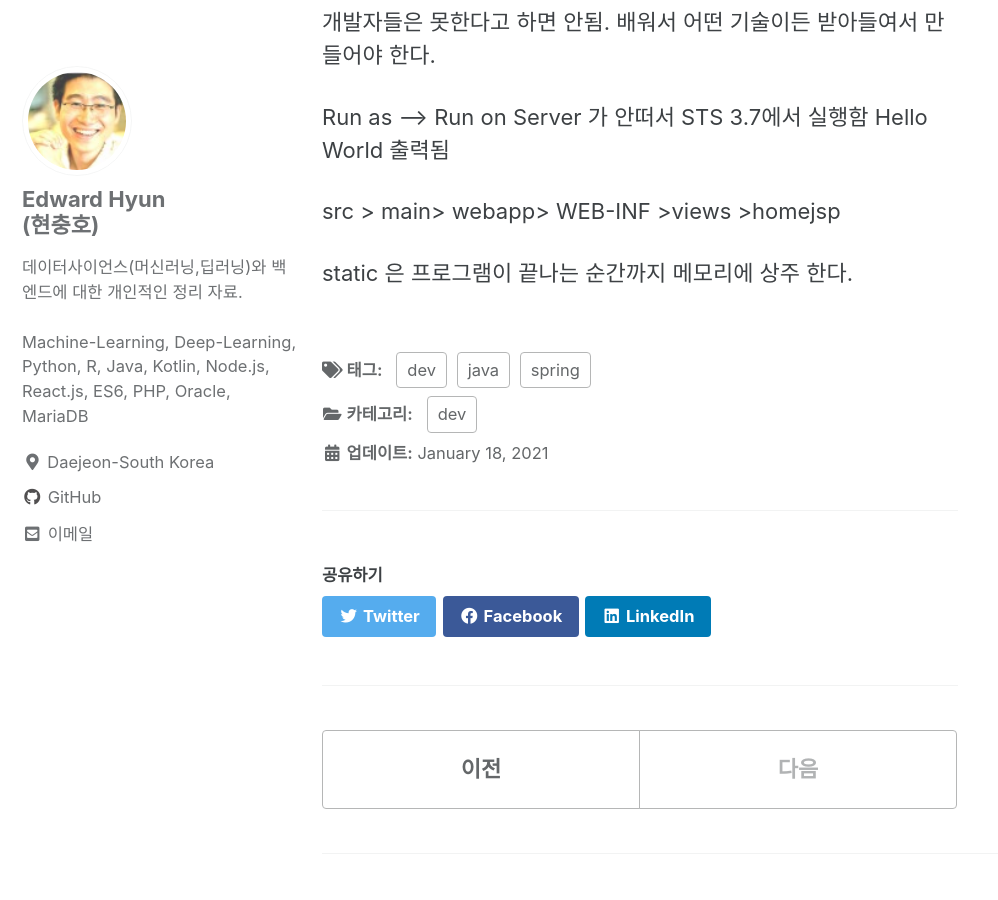
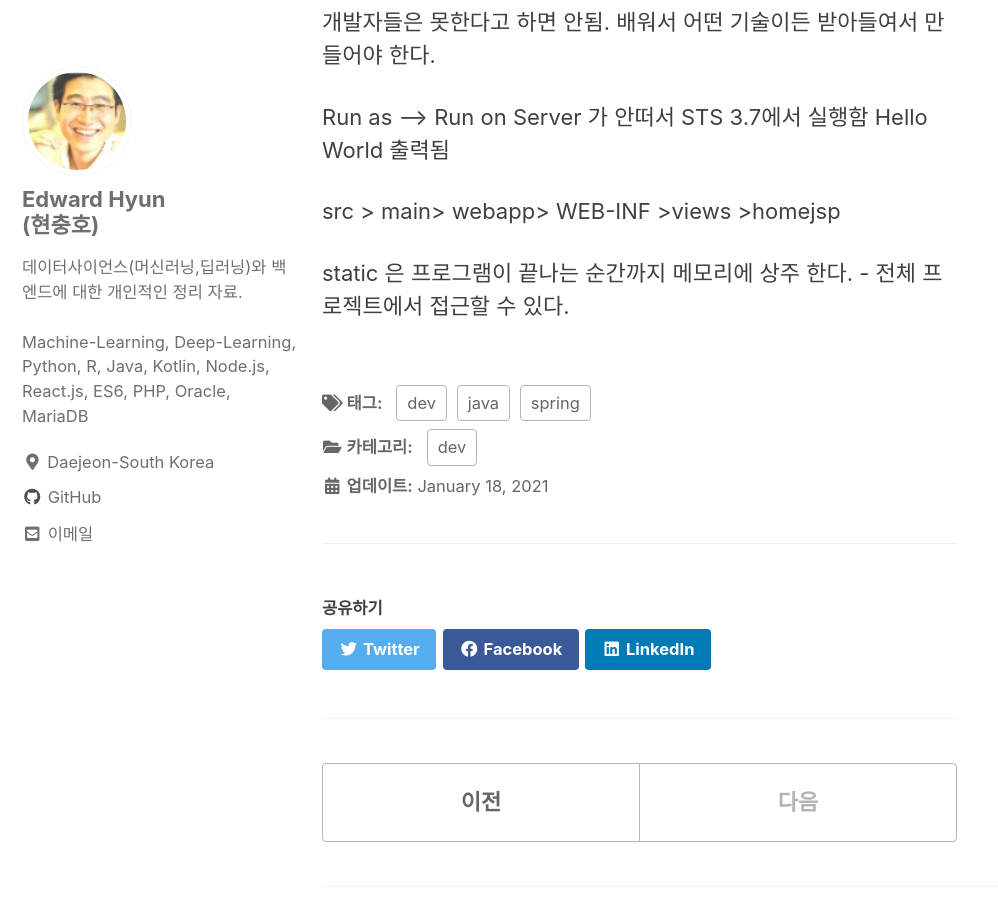
Before and after one commit to iamhch24/iamhch24.github.io, a Jekyll site: the page built from _posts/2021-01-18-[스터디] 스프링 프레임워크.md, in a window 1280 px wide and 900 px high, scrolled down 1863 px. Shown: the whole window, without its empty margins (0-998 px from the left). Built offline with Jekyll 4.4.1, drawn with Linux system fonts in a browser that asks for light colours; cached includes are drawn as plain includes.

Commit message:
_posts/2021-01-18-[스터디] 스프링 프레임워크.md updated from https://stackedit.io/

```diff
--- a/_posts/2021-01-18-[스터디] 스프링 프레임워크.md
+++ b/_posts/2021-01-18-[스터디] 스프링 프레임워크.md
@@ -80,7 +80,8 @@ Hello World 출력됨
 src > main> webapp> WEB-INF >views >homejsp
 
 
-static 은 프로그램이 끝나는 순간까지 메모리에 상주 한다.
+static 은 프로그램이 끝나는 순간까지 메모리에 상주 한다. - 전체 프로젝트에서 접근할 수 있다.
+
 
 
 
```
Also changed, not shown: other parts of _posts/2021-01-18-[스터디] 스프링 프레임워크.md (+1 -1 lines).
